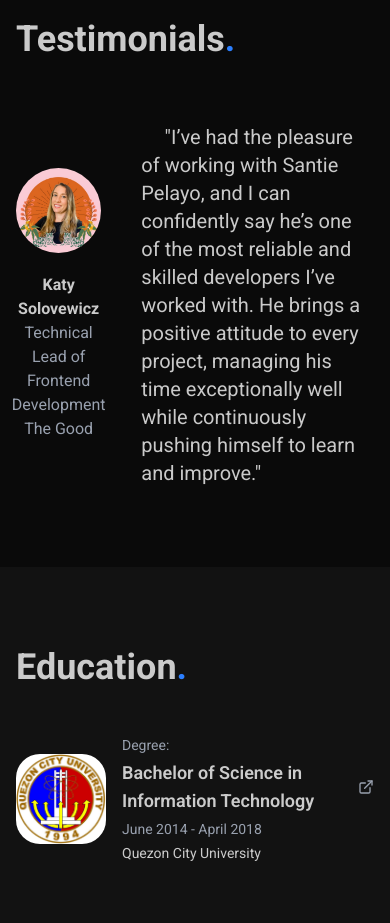
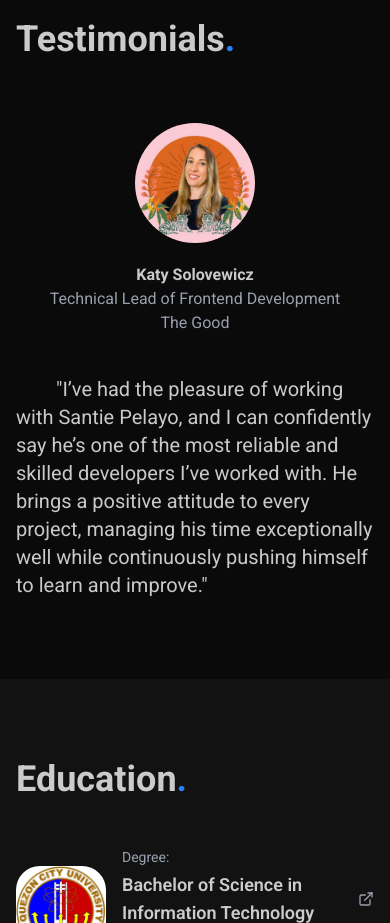
Before and after one commit to santiepelayo1997/santie-pelayo-portfolio, a Next.js app: page / in a window 390 px wide. Shown: the part 4760-5683 px from the top of the page. Built offline with nearby package versions, Linux system fonts and the light colour scheme.

Commit message:
Updated the css

```diff
--- a/components/testimonial.tsx
+++ b/components/testimonial.tsx
@@ -2,18 +2,9 @@
 
 import React from "react";
 import Image from "next/image";
-// import { ExternalLink } from "lucide-react"
 import { motion } from "framer-motion";
 
 export default function Testimonial() {
-  //   const itemVariants = {
-  //     hidden: { y: 20, opacity: 0 },
-  //     visible: {
-  //       y: 0,
-  //       opacity: 1,
-  //       transition: { duration: 0.5 },
-  //     },
-  //   };
   return (
     <section id="testimonial" className="w-full py-20 md:py-24">
       <div className="container px-4 md:px-6 mx-auto md:max-w-5xl">
@@ -33,13 +24,13 @@ export default function Testimonial() {
           </motion.div>
 
           <motion.div
-            className="flex justify-between"
+            className="flex justify-between max-md:flex-col max-md:justify-center max-md:items-center max-[550px]:flex-col max-[550px]:items-center max-[550px]:justify-center "
             initial={{ opacity: 0, y: 30 }}
             whileInView={{ opacity: 1, y: 0 }}
             viewport={{ once: true, amount: 0.3 }}
             transition={{ duration: 0.7 }}
           >
-            <div className="w-[35%] pr-10 flex justify-center flex-col items-center text-center">
+            <div className="w-[35%] pr-10 flex justify-center flex-col items-center text-center max-md:mb-10 max-md:w-[100%] max-md:pr-0 md:mb-10 max-[550px]:pr-0 max-[550px]:w-[100%] max-[550px]:mb-5">
               <Image
                 src="/katy.jpg?height=80&width=80"
                 alt="University Logo"
@@ -56,8 +47,8 @@ export default function Testimonial() {
               <span className="text-gray-400">The Good</span>
             </div>
 
-            <div className="w-[65%] text-xl break-normal flex justify-center items-center">
-              <p className="indent-[10%] text-foreground/80">
+            <div className="w-[65%] text-xl break-normal flex justify-center items-center max-[550px]:w-[100%] max-md:w-[100%]">
+              <p className="indent-[10%] text-foreground/80 max-[550px]:indent-10">
                 &quot;I’ve had the pleasure of working with Santie Pelayo, and I
                 can confidently say he’s one of the most reliable and skilled
                 developers I’ve worked with. He brings a positive attitude to
```
